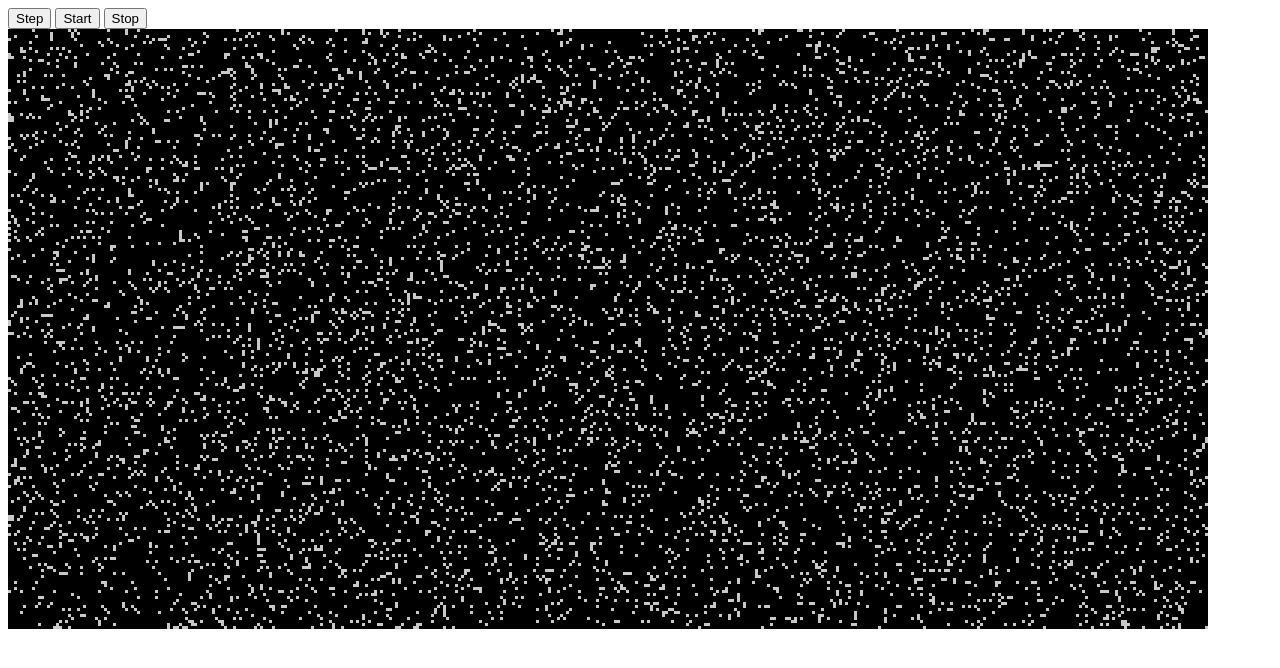
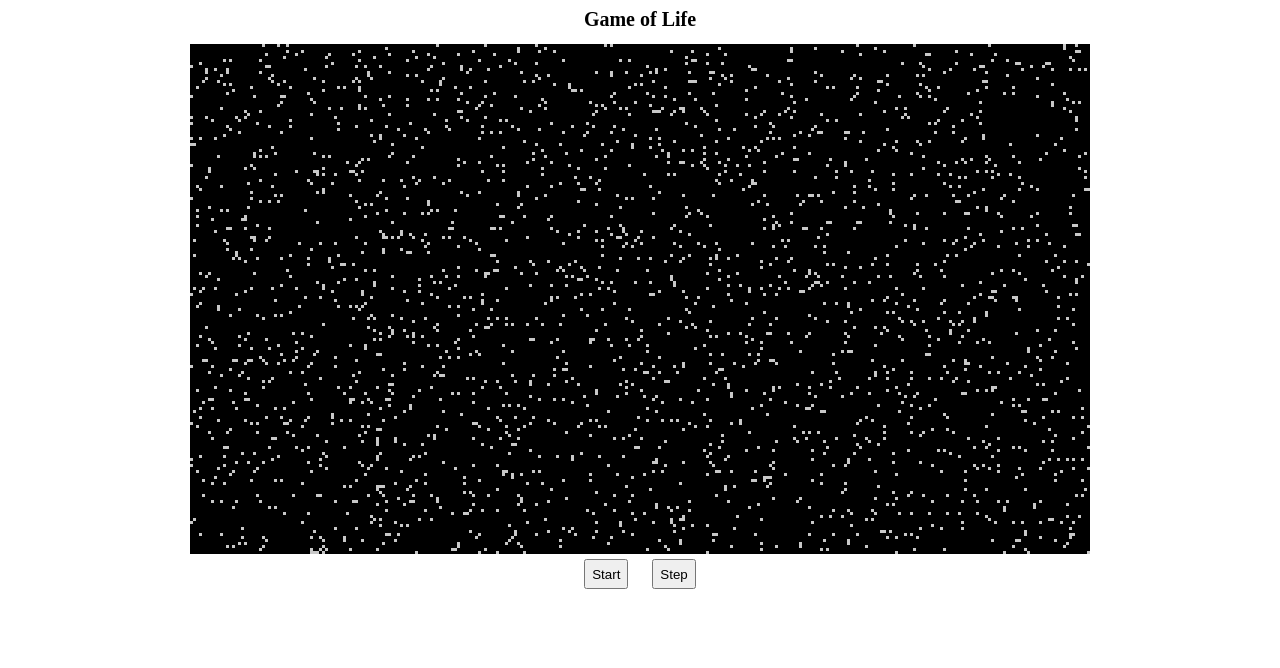
Before and after one commit to jakewilson/gameoflife, a plain HTML site: page index.html in a window 1280 px wide. Drawn offline with Linux system fonts and the light colour scheme.

Commit message:
Adds some styling to the page and merges the start and stop buttons into one.

```diff
--- a/gol.js
+++ b/gol.js
@@ -1,8 +1,8 @@
-var     gridWidth  = 400,
-        gridHeight = 200,
+var     gridWidth  = 300,
+        gridHeight = 170,
         cellWidth  = 3,
         cellHeight = 3,
-        alivePercentage = 10,
+        alivePercentage = 5,
         canvas,
         grid, // the grid
         context, // the drawing context
@@ -110,16 +110,14 @@ function step() {
     grid.step();
 }
 
-// Contionuously steps until the user clicks 'stop'
-function start() {
-    running = true;
-    intervalID = setInterval(grid.step, waitTime);
-}
-
-function stop() {
+function toggle() {
+    running = !running;
     if (running) {
-        running = false;
+        intervalID = setInterval(grid.step, waitTime);
+        document.getElementById('toggle').innerHTML = 'Stop';
+    } else {
         clearInterval(intervalID);
+        document.getElementById('toggle').innerHTML = 'Start';
     }
 }
 
@@ -148,16 +146,13 @@ function printSomething() {
 function init() {
         canvas = document.getElementById('canvas');
         canvas.width  = gridWidth * cellWidth;
-        canvas.height  = gridHeight * cellHeight;
+        canvas.height = gridHeight * cellHeight;
         canvas.addEventListener('mousedown', mousedown, false);
         canvas.addEventListener('mouseup', mouseup, false);
         canvas.addEventListener('mousemove', mousemove, false);
-        document.body.appendChild(canvas);
         context = canvas.getContext('2d');
         waitTime = 500;
         grid = new Grid(gridWidth, gridHeight, context);
         grid.init();
         grid.draw();
 }
-
-//init();
--- a/index.html
+++ b/index.html
@@ -5,11 +5,11 @@
         <script src="gol.js"></script>
 	</head>
 	<body onload="init()">
+        <h1>Game of Life</h1>
         <canvas id="canvas"></canvas>
         <div id="inputDiv">
+            <button  id="toggle" onclick="toggle()" width="20">Start</button>
             <button  onclick="step()" width="20">Step</button>
-            <button  onclick="start()" width="20">Start</button>
-            <button  onclick="stop()" width="20">Stop</button>
         </div>
 	</body>
 </html>
--- a/style.css
+++ b/style.css
@@ -1,7 +1,22 @@
+h1 {
+    text-align: center;
+    font-size: 20px;
+}
+
 canvas {
-    margin: 0 auto;
+    margin: 0 auto 0 auto;
+    padding: 0;
+    display: block;
 }
 
 #inputDiv {
-    margin: 0 auto;
+    margin: auto;
+    text-align: center;
 }
+
+#inputDiv button {
+    height: 30px;
+    margin-left: 10px;
+    margin-right: 10px;
+    margin-top: 5px;
+}
```
